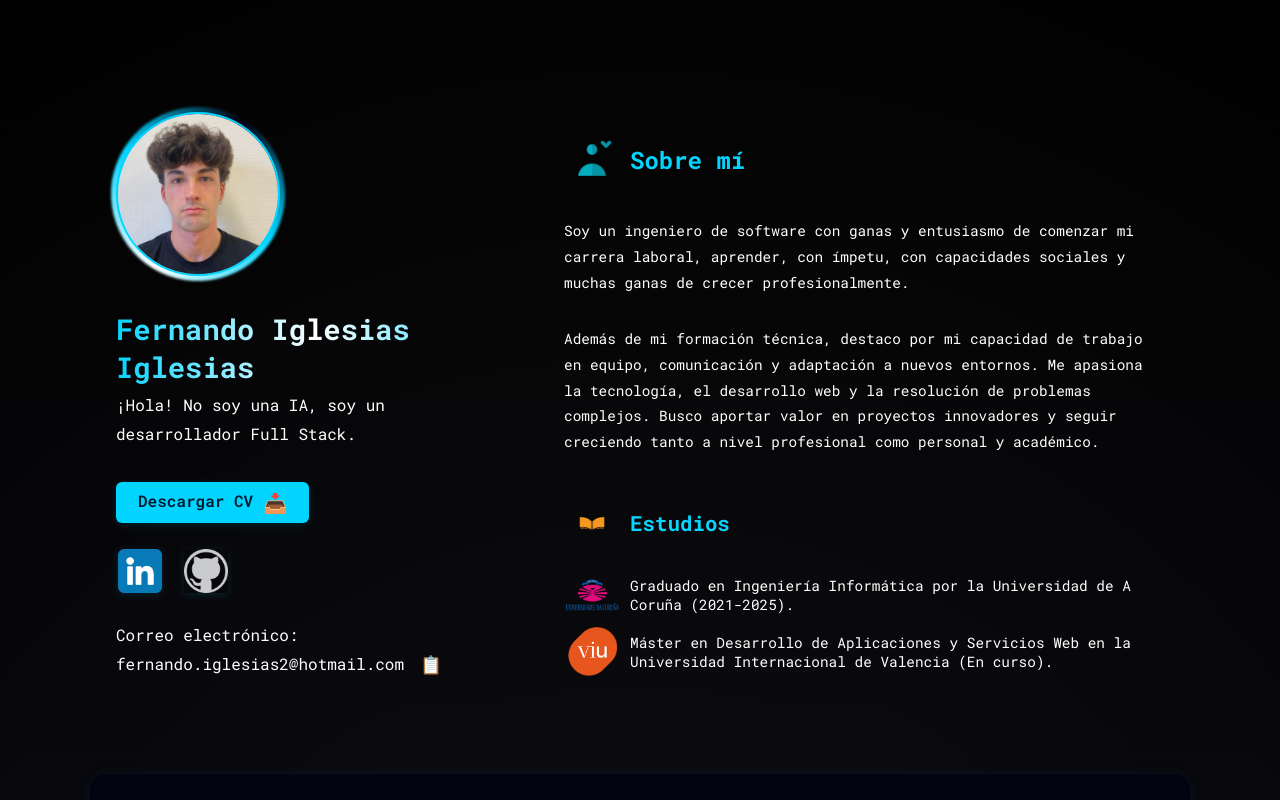
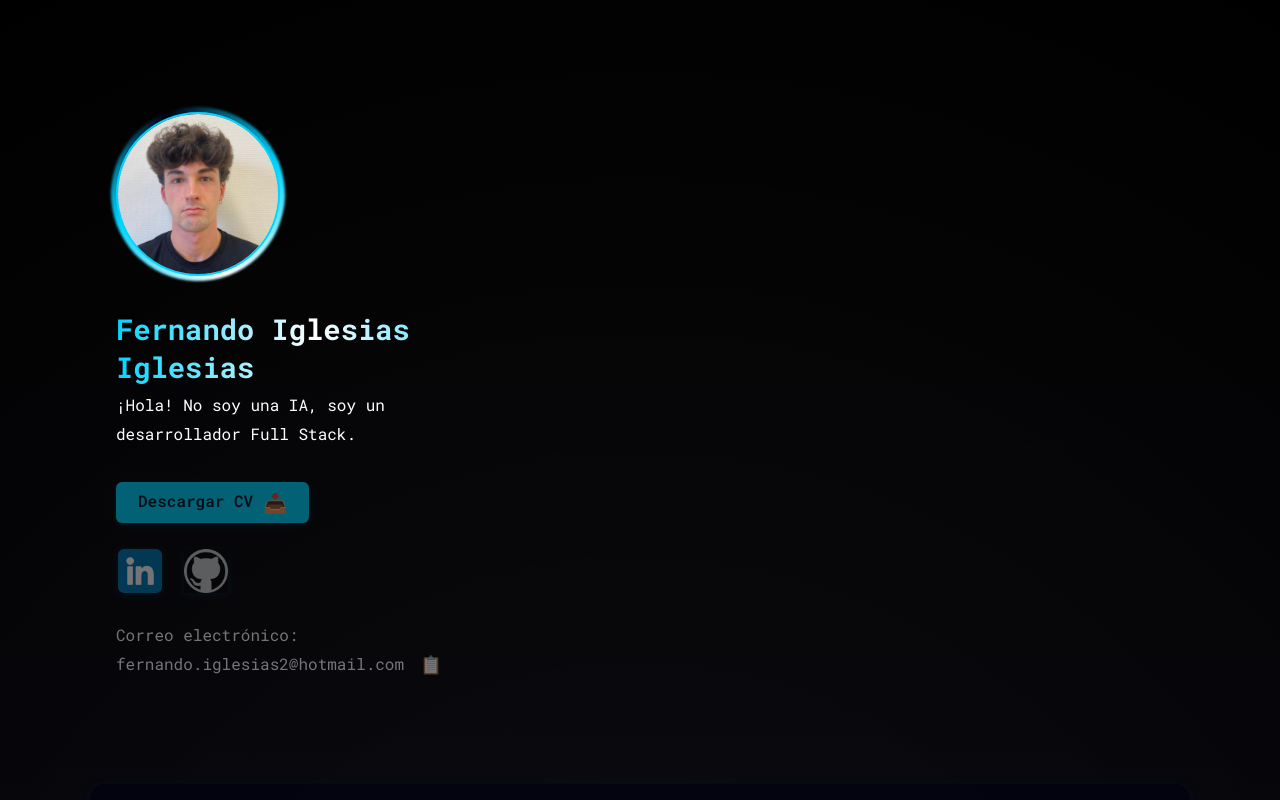
Before and after one commit to FernandoIglesiasIglesias/myportfolio, a React (Create React App) app: page / in a window 1280 px wide. Shown: the top 800 px of the page. Built offline with nearby package versions, Linux system fonts and the light colour scheme.

Commit message:
Adjust typing speed and transition timing in Home component for improved user experience

```diff
--- a/src/components/Home/Home.js
+++ b/src/components/Home/Home.js
@@ -53,13 +53,13 @@ const Home = () => {
       if (char <= TYPED_TEXTS[line].length) {
         current[line] = TYPED_TEXTS[line].slice(0, char);
         setTyped([ ...current ]);
-        timeouts.push(setTimeout(() => typeLine(line), 1)); // velocidad aún más rápida
+        timeouts.push(setTimeout(() => typeLine(line), 60)); // velocidad más lenta
         char++;
       } else if (line === 0) {
         char = 0;
-        setTimeout(() => typeLine(1), 30); // transición más rápida
+        setTimeout(() => typeLine(1), 200); // transición más lenta
       } else {
-        setTimeout(() => setTypingDone(true), 30); // aparición más rápida
+        setTimeout(() => setTypingDone(true), 200); // aparición más lenta
       }
     }
     typeLine(0);
```
Also changed, not shown: 1 other file (tests, documents, lock files or other folders).
